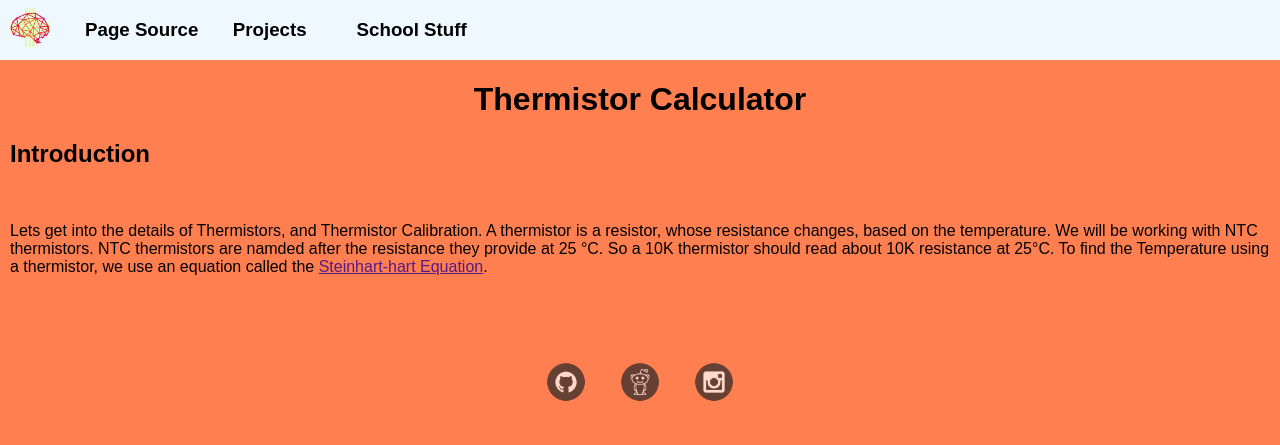
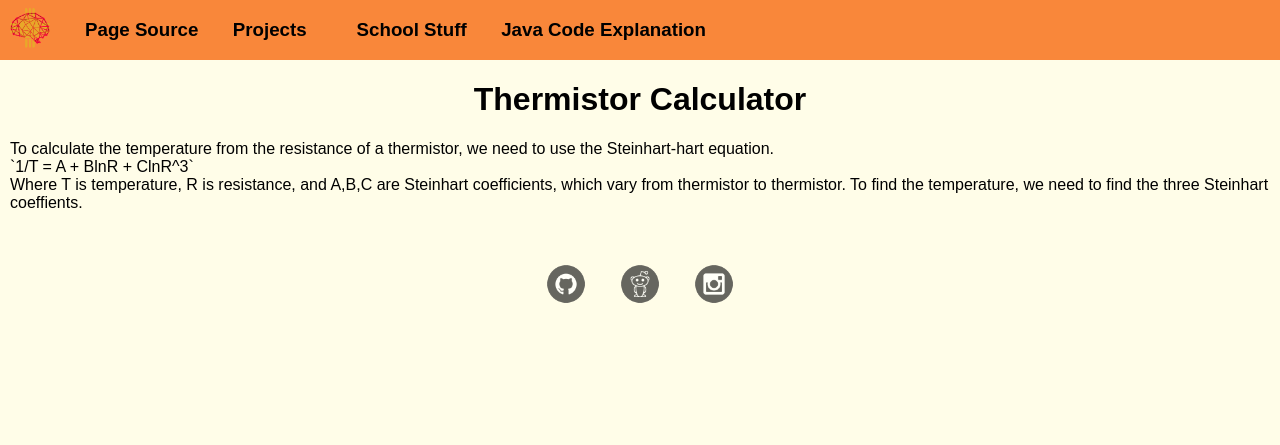
Before and after one commit to Sanjit1/Calibrator, a plain HTML site: page index.html in a window 1280 px wide. Drawn offline with nearby package versions, Linux system fonts and the light colour scheme; some packages are replaced by stand-ins of ours.

Commit message:
Color change

```diff
--- a/index.html
+++ b/index.html
@@ -14,22 +14,22 @@
             <ul>
                 <li><a href="https://www.github.com/Sanjit1/sanjit1.github.io"><h3 class ="nav">Page Source</h3></a></li>
                 <li><a href="/projects.html"><h3 class ="nav">Projects</h3></h3></li>
-                <li><a href=""><h3 class ="nav">School Stuff</h3></a></li>
+                  <li><a href=""><h3 class ="nav">School Stuff</h3></a></li>
+                  <li><a href=""><h3 class ="nav">Java Code Explanation</h3></a></li>
 
             </ul>
         </nav>
     </header>
     <div class="mainBody">
       <h1 class = "title">Thermistor Calculator</h1>
-      <h2>Introduction</h2>
-      <img class = "diagram" src = "" alt = "" width ="" height = "">
-      <p>Lets get into the details of Thermistors, and Thermistor Calibration.
-        A thermistor is a resistor, whose resistance changes, based on the temperature.
-        We will be working with NTC thermistors. NTC thermistors are namded after the resistance they provide at 25 °C.
-        So a 10K thermistor should read about 10K resistance at 25°C. To find the Temperature using a thermistor,
-        we use an equation called the <a href="">Steinhart-hart Equation</a>.
-        </p><br>
-        <p></p>
+      <p>
+        To calculate the temperature from the resistance of a thermistor, we need to use the Steinhart-hart equation.<br>
+        `1/T = A + BlnR + ClnR^3`<br>
+        Where T is temperature, R is resistance, and A,B,C are Steinhart coefficients, which vary from thermistor to thermistor.
+        To find the temperature, we need to find the three Steinhart coeffients.
+
+
+      </p>
 
     </div>
 
@@ -39,7 +39,7 @@
 
 
 
-
+    <script src='https://cdnjs.cloudflare.com/ajax/libs/mathjax/2.7.5/latest.js?config=TeX-MML-AM_CHTML' async></script>
     <div class = "socialMedia">
       <ul>
        <li><a href="https://www.github.com/Sanjit1"><img class = "media" src="Github.png" alt="Github" width="40" height="40"></a></li>
--- a/stylesCalibrator.css
+++ b/stylesCalibrator.css
@@ -1,5 +1,5 @@
 body{
-  background-color: coral;
+  background-color: #fffde8;
   font-family: Arial, Helvetica, sans-serif;
   margin: 0px;
   padding: 0px;
@@ -12,7 +12,7 @@ body{
 
 
 header{
-    background-color: aliceblue;
+    background-color: #f9873a;
     height: 60px;
     display: flex;
     align-items: center;
@@ -21,7 +21,6 @@ header{
     position: sticky;
     position: -webkit-sticky;
 }
-
 
 header * {
    display: inline-block;
--- a/stylesIndex.css
+++ b/stylesIndex.css
@@ -1,5 +1,5 @@
 body{
-    background-color: coral;
+    background-color: #fffde8;
     font-family: Arial, Helvetica, sans-serif;
     margin: 0px;
     padding: 0px;
@@ -12,7 +12,7 @@ body{
 
 
   header{
-      background-color: aliceblue;
+      background-color: #f9873a;
       height: 60px;
       display: flex;
       align-items: center;
@@ -21,6 +21,8 @@ body{
       position: sticky;
       position: -webkit-sticky;
   }
+
+
  header * {
      display: inline-block;
      padding: 5px;
```
Also changed, not shown: webCalibrator.html (+3 -9 lines).
